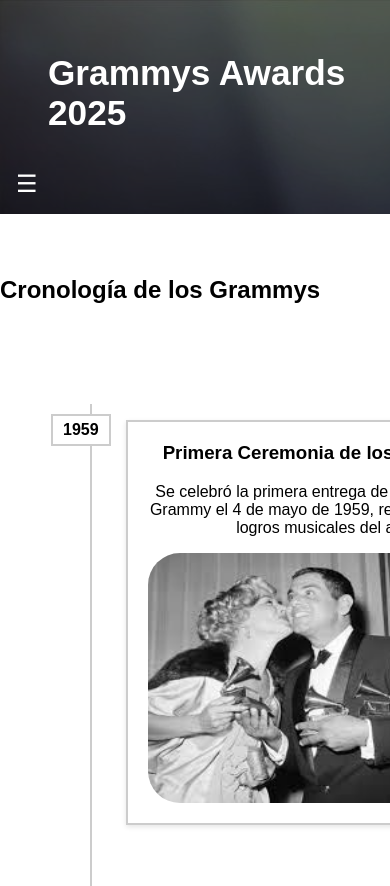
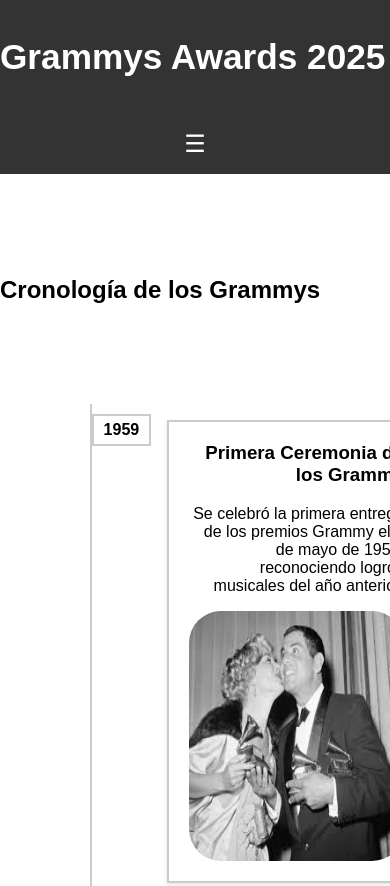
Before and after one commit to JoonniBoy/Grammys, a plain HTML site: page cronologia.html in a window 390 px wide. Shown: the top 886 px of the page. Drawn offline with Linux system fonts and the light colour scheme.

Commit message:
Update cronologia.css

```diff
--- a/css/cronologia.css
+++ b/css/cronologia.css
@@ -16,19 +16,19 @@ body, html {
   /* Barra de Navegación */
   nav {
     width: 100%;
-    background-image: linear-gradient(rgba(0, 0, 0, 0.6), rgba(0, 0, 0, 0.6)), url('../img/imagen01.jpg'); /* Gradiente sobre la imagen */
+    background-color: rgba(0, 0, 0, 0.6); /* Fondo con opacidad */
     display: flex;
-    justify-content: space-around;
+    justify-content: center;
     padding: 1rem;
     position: fixed;
     top: 0;
     left: 0;
-    z-index: 100;
+    z-index: 1000;
     align-items: center;
     flex-wrap: nowrap; /* Evita que los elementos se envuelvan */
   }
 
-  nav > div:first-child {
+    nav > div:first-child {
     margin-right: auto; /* Mueve el logo hacia la izquierda */
     padding-left: 2rem;
   }
@@ -56,6 +56,7 @@ body, html {
       display: none; /* Ocultamos por defecto */
       cursor: pointer;
       font-size: 1.5rem;
+      padding: 0.5rem;
       color: white;
       background: transparent;
       border: none;
@@ -67,7 +68,6 @@ body, html {
       display: none; /* Oculta los enlaces por defecto */
       display: flex;
       align-items: center;
-      align-items: end;
       padding-right: 3rem;
   }
   /* Sección de Descripción */
@@ -77,6 +77,7 @@ body, html {
         top: 100%; /* Coloca el menú justo debajo de la barra de navegación */
         right: 0; /* Alinea el menú a la derecha */
         background-color: rgba(0, 0, 0, 0.8); /* Fondo oscuro */
+        z-index: 100;
         width: 100%; /* Ancho completo */
         padding: 2rem; /* Espaciado interno */
         flex-direction: column; /* Alineación vertical de los enlaces */
@@ -251,13 +252,14 @@ footer {
         margin: 5rem;
     }
     .timeline-item {
-        width: 100%;
+        width: 70%;
         text-align: left;
         padding-left: 30px;
         padding-bottom: 2rem;
+        margin: 0 auto;
     }
     .timeline-item:nth-child(odd),
-    .timeline-item:nth-child(even) {
+    .timeline-item:nth-child(even){
         float: none;
         clear: both;
     }
@@ -269,10 +271,11 @@ footer {
     }
     .timeline-date {
         left: -45px;
+        margin: 0 auto;
     }
 }
 /* Media Queries ______________________________________________________________________________*/
-@media (max-width: 768px) {
+@media (max-width: 900px) {
     nav div:first-child h1 {
       content: "Grammys";
     }
@@ -280,6 +283,7 @@ footer {
       flex-direction: column;
     }
     /* Estilos para tabletas y pantallas más pequeñas */
+
     .hamburger {
           display: block; /* Mostramos el botón hamburguesa */
       }
@@ -287,15 +291,23 @@ footer {
       display: none; /* Ocultamos los enlaces por defecto */
     }
     nav {
-        justify-content: space-between;
-        flex-wrap: wrap;
+        justify-content: center;
+        flex-wrap: wrap; /* Permite que los elementos se envuelvan */
+        background-color: rgba(0, 0, 0, 0.8);
+        padding: 0rem;
     }
     nav div:first-child {
         width: 100%;
+        padding: 0.5rem 0rem;
     }
-    nav div {
-          padding: 0.5rem;
+
+    .nav-links{
+      display: none;
     }
+    .hamburger{
+      padding: 1rem;
+    }
+
 
     nav a {
         font-size: 1rem;
@@ -305,6 +317,9 @@ footer {
         font-size: 2.2rem;
     }
 
+    nav div:first-child h1 {
+      padding: 0rem;
+    }
     .descripcion {
         margin-top: 9rem;
     }
```
